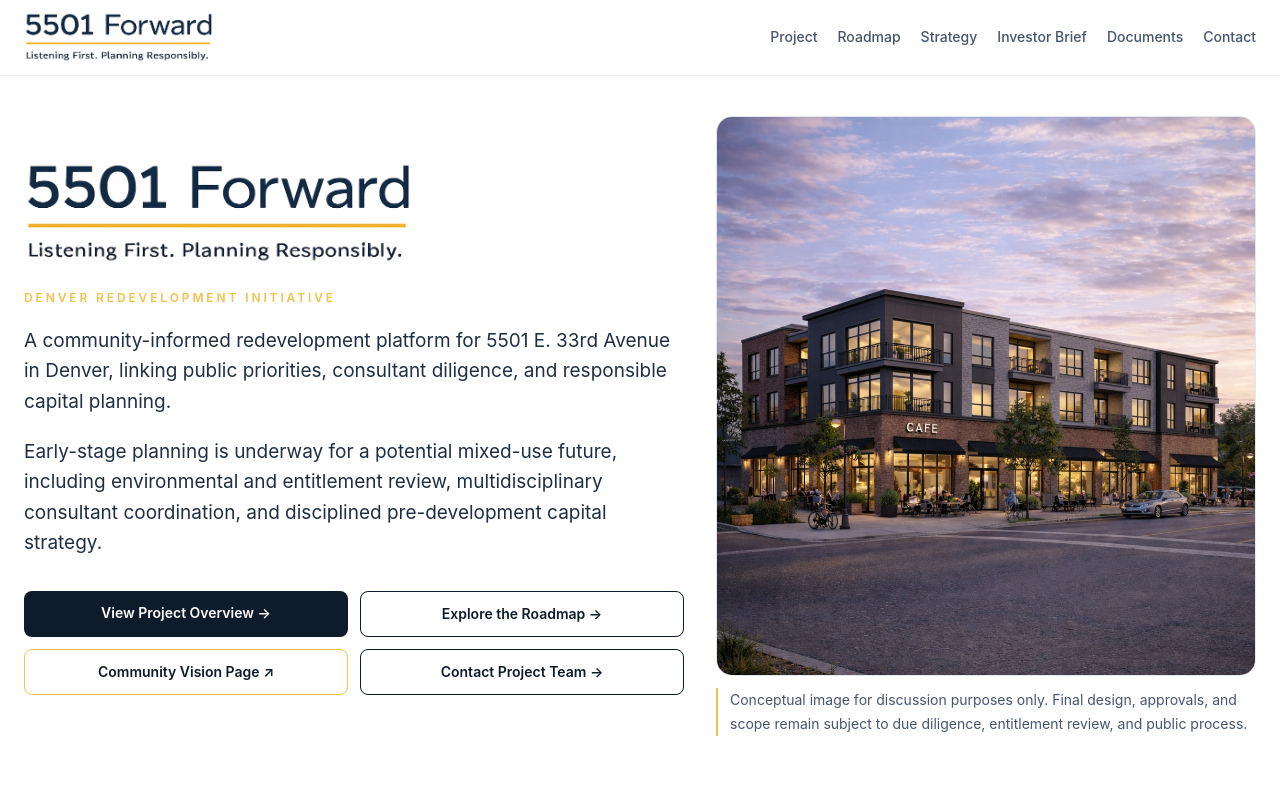
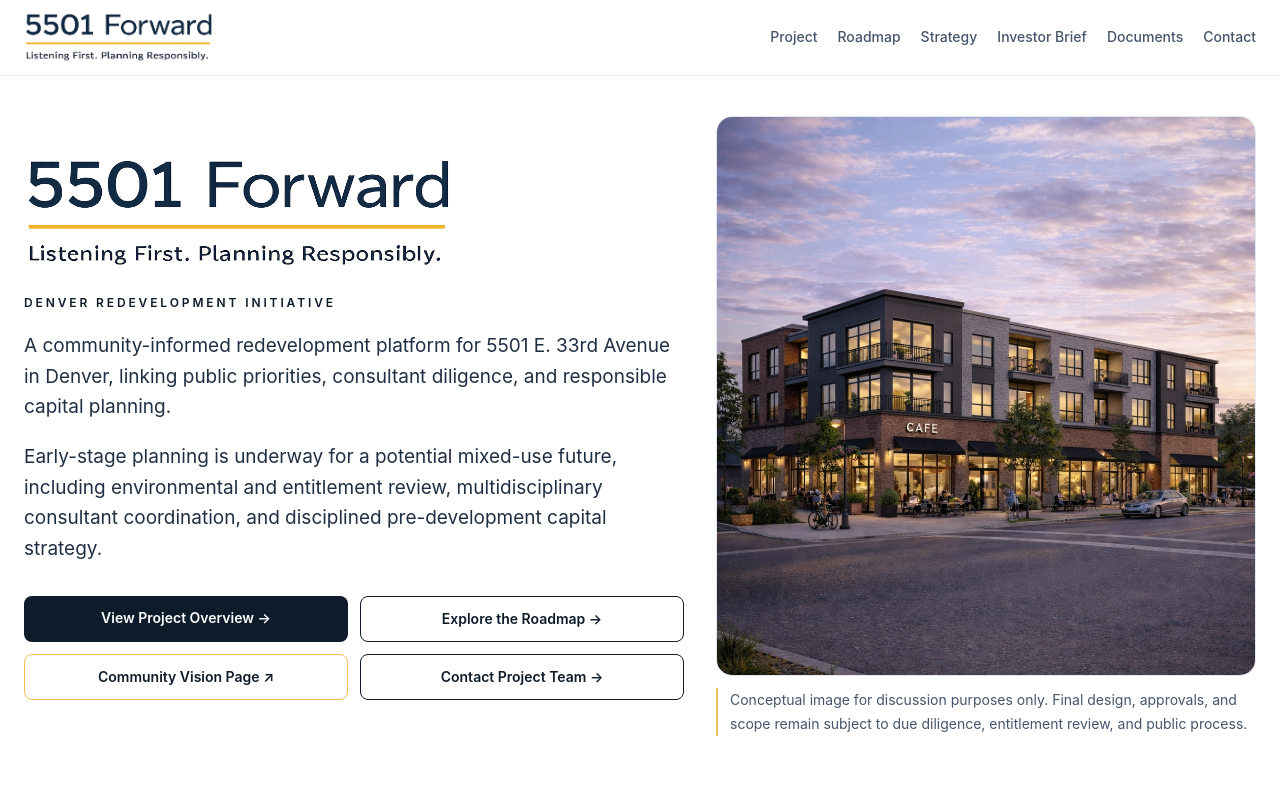
Before and after one commit to martinez-frank/5501-forward-site, a Next.js app: page / in a window 1280 px wide. Shown: the top 800 px of the page. Built offline with nearby package versions, Linux system fonts and the light colour scheme.

Commit message:
Refine homepage hero branding emphasis

```diff
--- a/app/page.tsx
+++ b/app/page.tsx
@@ -84,10 +84,10 @@ export default function HomePage() {
             alt="5501 Forward logo"
             width={520}
             height={120}
-            className="h-auto w-[250px] sm:w-[320px] lg:w-[390px]"
+            className="h-auto w-[275px] sm:w-[350px] lg:w-[430px]"
             priority
           />
-          <p className="mt-6 text-xs font-semibold uppercase tracking-[0.24em] text-[#f2c14e]">DENVER REDEVELOPMENT INITIATIVE</p>
+          <p className="mt-6 text-xs font-semibold uppercase tracking-[0.24em] text-[#0d1b2a]">DENVER REDEVELOPMENT INITIATIVE</p>
           <p className="mt-5 max-w-[62ch] text-base leading-[1.6] font-normal text-[#1f2f43] sm:text-[17px] lg:text-[19px]">
             A community-informed redevelopment platform for 5501 E. 33rd Avenue in Denver, linking public priorities, consultant diligence, and responsible capital planning.
           </p>
```
